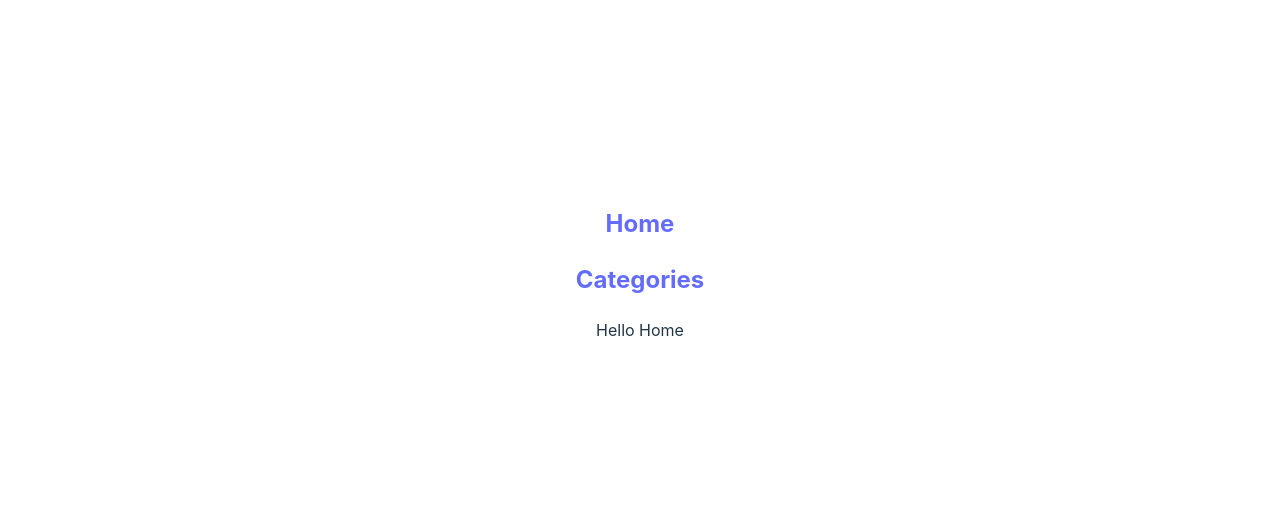
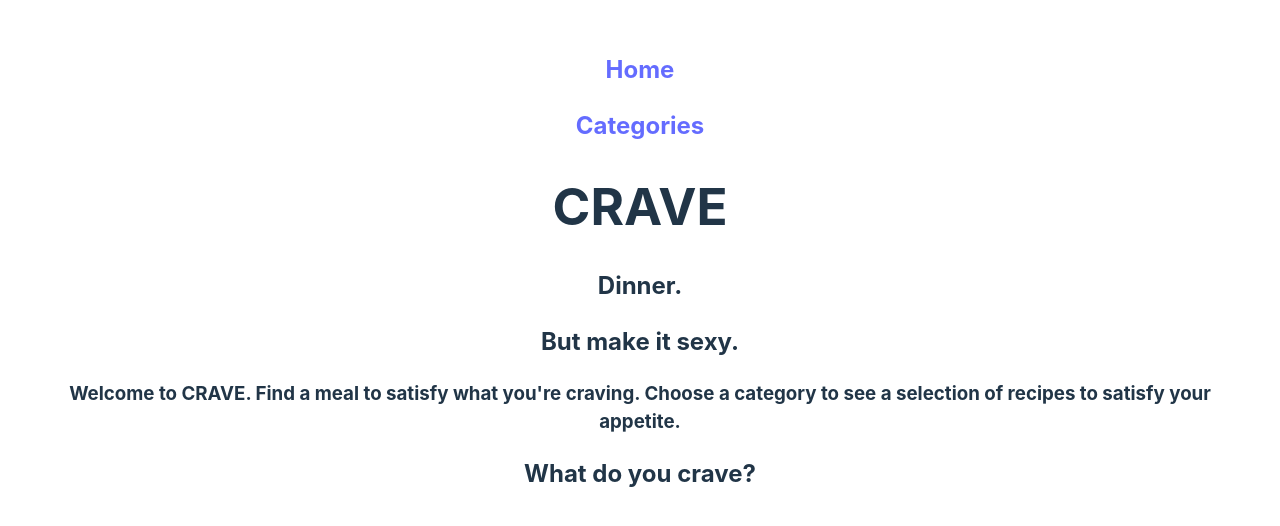
Before and after one commit to MichaelFami/react_hackathon, a React (Vite) app in the folder react_hackathon/: page / in a window 1280 px wide. Shown: the part 128-654 px from the top of the page. Built offline with nearby package versions, Linux system fonts and the light colour scheme.

Commit message:
Code cleanup, return to CategoryDetails link from IndividualRecipe component page,  playing with name/homepage

```diff
--- a/react_hackathon/src/components/CategoryDetails.jsx
+++ b/react_hackathon/src/components/CategoryDetails.jsx
@@ -1,5 +1,5 @@
 import { useEffect, useState } from 'react'
-import { useParams, Link,  } from 'react-router-dom'
+import { useParams, Link } from 'react-router-dom'
 
 import axios from 'axios'
 
@@ -18,13 +18,11 @@ export default function CategoryDetails() {
         getCategory()
     },[])
 
-
-
     return category ? (
         <div>
              {category.map((meal) => (
             <Link to = {`/individualrecipe/${meal.idMeal}`} key = {meal.idMeal}>
-                <div >
+                <div>
                     <p>{meal.strMeal}</p>
                     <img src={meal.strMealThumb}></img>
                 </div>
--- a/react_hackathon/src/components/Header.jsx
+++ b/react_hackathon/src/components/Header.jsx
@@ -3,9 +3,7 @@ import Nav from './Nav'
 const Header =()=>{
 return(
     <Nav/>
-
 )
-
 }
 
 export default Header
--- a/react_hackathon/src/components/Home.jsx
+++ b/react_hackathon/src/components/Home.jsx
@@ -2,8 +2,11 @@ const Home =()=>{
 
     return(
         <div>
-
-            <p>Hello Home</p>
+            <h1>CRAVE</h1>
+            <h2>Dinner.</h2>
+            <h2>But make it sexy.</h2>
+            <h3>Welcome to CRAVE.  Find a meal to satisfy what you're craving. Choose a category to see a selection of recipes to satisfy your appetite.</h3>
+            <h2>What do you crave?</h2>
         </div>
     )
 }
--- a/react_hackathon/src/components/IndividualRecipe.jsx
+++ b/react_hackathon/src/components/IndividualRecipe.jsx
@@ -29,7 +29,7 @@ const IndividualRecipePage = (props) => {
       <h3>Instructions:</h3>
       <p>{individualRecipe.strInstructions}</p>
 
-      <Link to="/individualRecipe">Back to Listings</Link>
+      <Link to={`/categories/${individualRecipe.strCategory}`}>Back to Category Listings</Link>
     </div>
   ) : null;
 };
--- a/react_hackathon/src/components/Main.jsx
+++ b/react_hackathon/src/components/Main.jsx
@@ -2,38 +2,22 @@ import { Route, Routes } from 'react-router-dom'
 import Home from './Home'
 
 import IndividualRecipe from './IndividualRecipe'
-// import Categories from './Categories'
-
 import CategoriesList from './Categories'
 import CategoryDetails from './CategoryDetails'
-
 
 const Main=()=>{
 return(
     <div className="routes-container">
       <Routes>
 
-      <Route  path="/" element={<Home />} />
-
-      <Route  path="/categories" element={<CategoriesList/>} />
-      <Route path="/categories/:cat" element={<CategoryDetails />}/>
-      {/* <Route  path="/individualrecipe/:id" element={<IndividualRecipe  />} /> */}
-
-
-      {/* <Route  path="/categorydetails" element={<CategoryDetails  />} /> */}
-      {/* <Route path="/categories/:id" element={<StarShipPage />}/> */}
-
-      <Route  path="/individualrecipe/:id" element={<IndividualRecipe  />} />
-
-
-
-      {/* <Route path="/categories/:id" element={<StarShipPage />}/> */}
-
+      <Route path="/" element={<Home/>} />
+      <Route path="/categories" element={<CategoriesList/>} />
+      <Route path="/categories/:cat" element={<CategoryDetails/>} />
+      <Route path="/individualrecipe/:id" element={<IndividualRecipe/>} />
 
       </Routes>
     </div>
 )
-
 }
 
 export default Main
```
